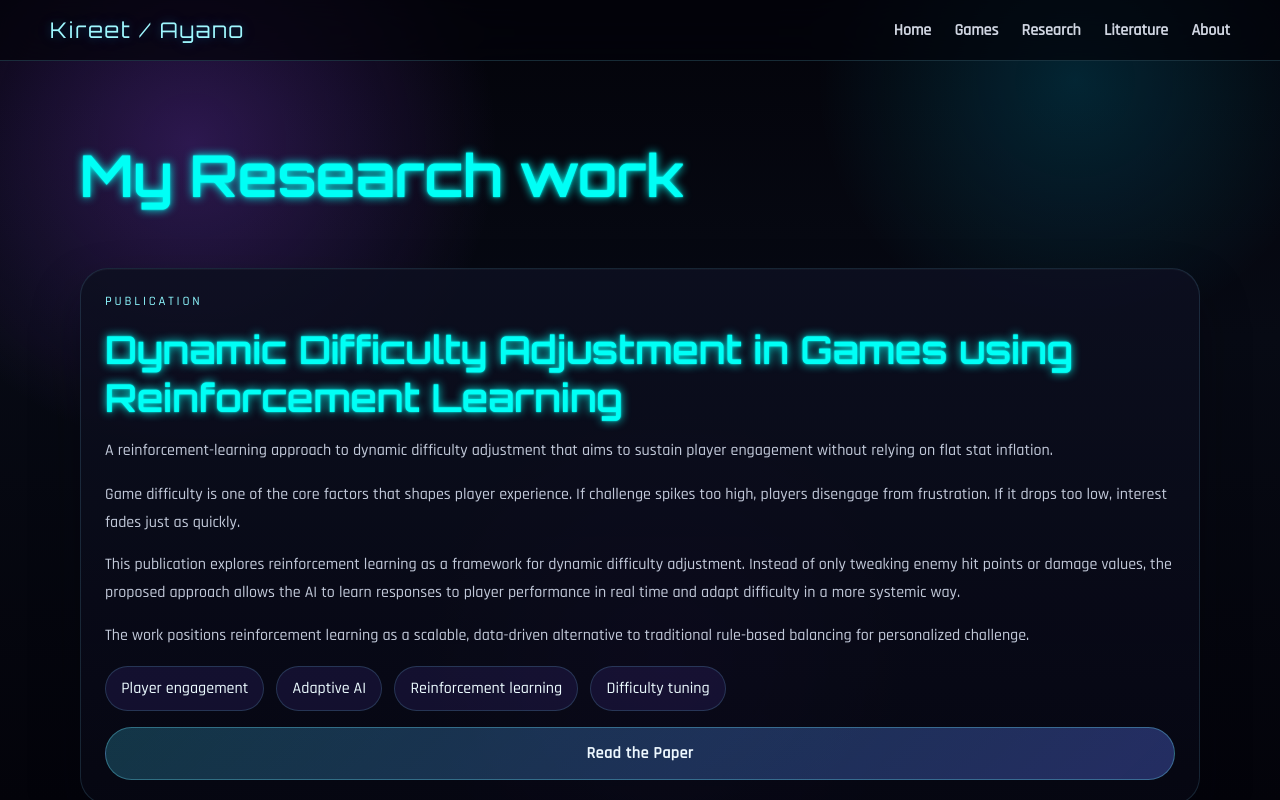
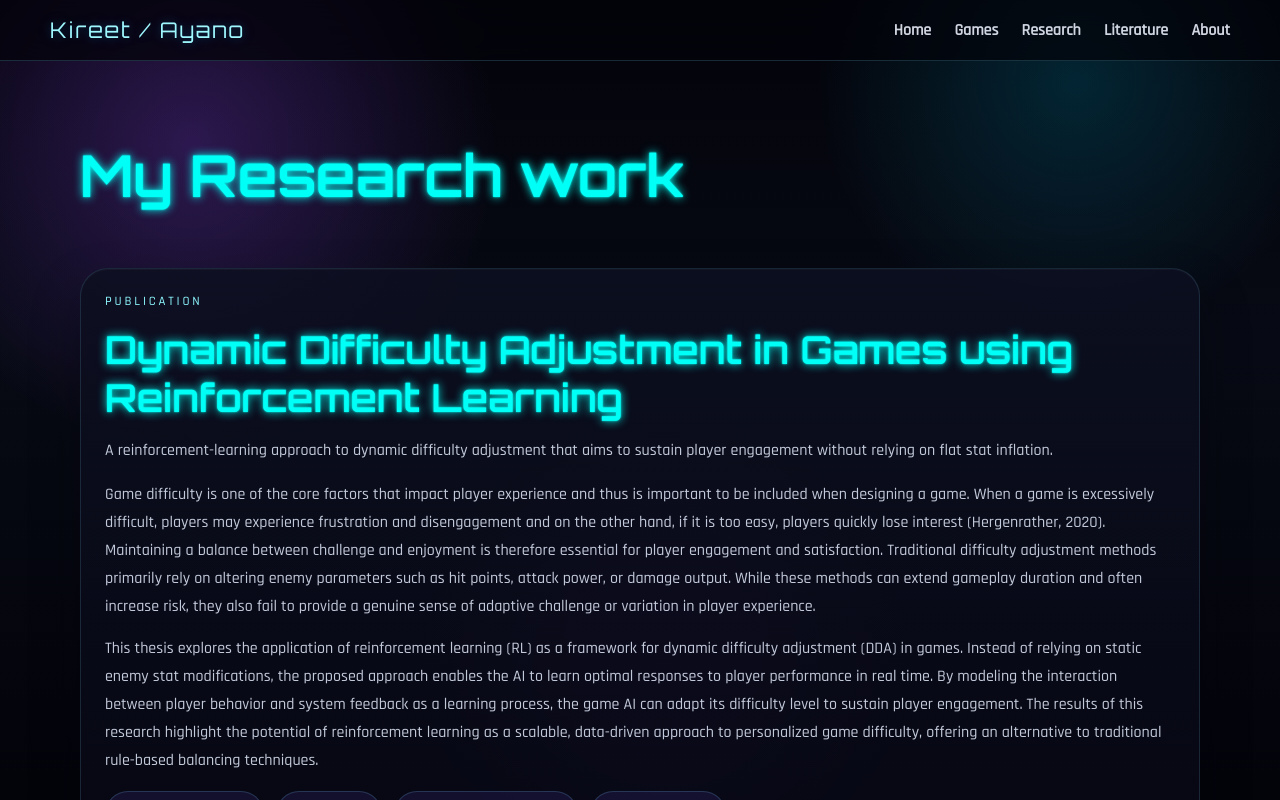
Before and after one commit to AyanoKen/Archive, a React (Vite) app: page /#/research in a window 1280 px wide. Shown: the top 800 px of the page. Built offline with nearby package versions, Linux system fonts and the light colour scheme.

Commit message:
Update Publication Abstract

```diff
--- a/src/data/research.js
+++ b/src/data/research.js
@@ -6,9 +6,8 @@ const research = [
     description:
       "A reinforcement-learning approach to dynamic difficulty adjustment that aims to sustain player engagement without relying on flat stat inflation.",
     abstract: [
-      "Game difficulty is one of the core factors that shapes player experience. If challenge spikes too high, players disengage from frustration. If it drops too low, interest fades just as quickly.",
-      "This publication explores reinforcement learning as a framework for dynamic difficulty adjustment. Instead of only tweaking enemy hit points or damage values, the proposed approach allows the AI to learn responses to player performance in real time and adapt difficulty in a more systemic way.",
-      "The work positions reinforcement learning as a scalable, data-driven alternative to traditional rule-based balancing for personalized challenge.",
+      "Game difficulty is one of the core factors that impact player experience and thus is important to be included when designing a game. When a game is excessively difficult, players may experience frustration and disengagement and on the other hand, if it is too easy, players quickly lose interest (Hergenrather, 2020). Maintaining a balance between challenge and enjoyment is therefore essential for player engagement and satisfaction. Traditional difficulty adjustment methods primarily rely on altering enemy parameters such as hit points, attack power, or damage output. While these methods can extend gameplay duration and often increase risk, they also fail to provide a genuine sense of adaptive challenge or variation in player experience.",
+      "This thesis explores the application of reinforcement learning (RL) as a framework for dynamic difficulty adjustment (DDA) in games. Instead of relying on static enemy stat modifications, the proposed approach enables the AI to learn optimal responses to player performance in real time. By modeling the interaction between player behavior and system feedback as a learning process, the game AI can adapt its difficulty level to sustain player engagement. The results of this research highlight the potential of reinforcement learning as a scalable, data-driven approach to personalized game difficulty, offering an alternative to traditional rule-based balancing techniques.",
     ],
     focusAreas: [
       "Player engagement",
```
